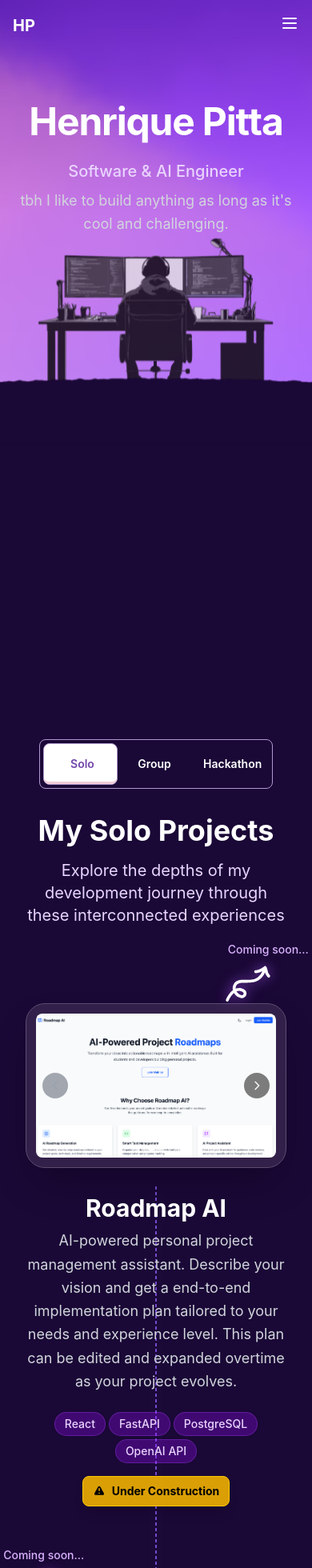
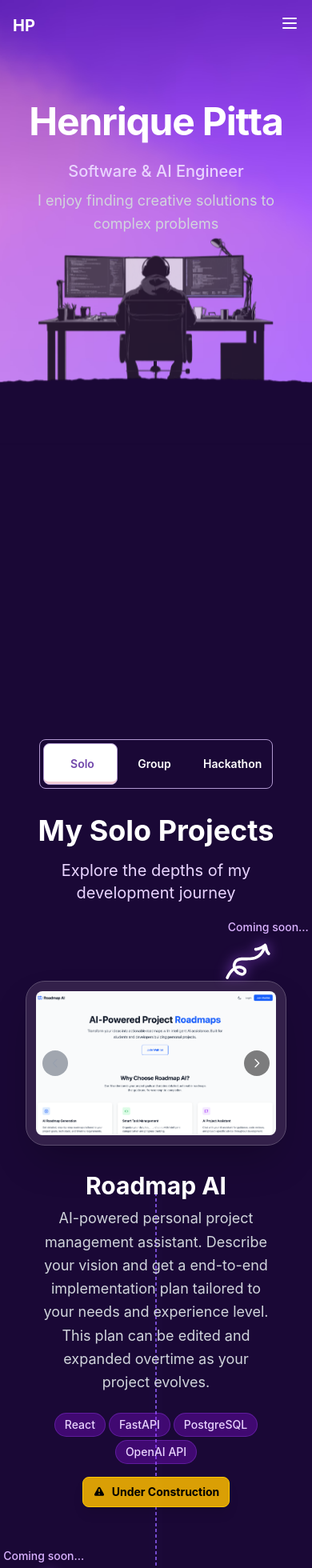
Before and after one commit to hpitta26/hpitta26.github.io, a React (Vite) app in the folder frontend/: page / in a window 390 px wide. Shown: the top 1960 px of the page at 80% size. Built offline with nearby package versions, Linux system fonts and the light colour scheme.

Commit message:
Fixed some visual bugs

```diff
--- a/frontend/src/components/Footer.jsx
+++ b/frontend/src/components/Footer.jsx
@@ -18,7 +18,7 @@ const Footer = () => {
         <div className="flex justify-center space-x-12 mb-14">
           {/* Email */}
           <a
-            href="mailto:20henriquep@gmail.com"
+            href="mailto:business@henriquepitta.com"
             className="text-gray-400 hover:text-white transition-colors duration-200 transform"
             title="Email"
           >
--- a/frontend/src/components/Hero.jsx
+++ b/frontend/src/components/Hero.jsx
@@ -36,7 +36,7 @@ const Hero = () => {
               Software & AI Engineer
             </h2>
             <p className="text-lg md:text-xl text-gray-300 mb-14 max-w-2xl mx-auto leading-relaxed">
-              tbh I like to build anything as long as it's cool and challenging.
+              I enjoy finding creative solutions to complex problems
             </p>
           </div>
         </div>
--- a/frontend/src/components/ProjectNode.jsx
+++ b/frontend/src/components/ProjectNode.jsx
@@ -28,7 +28,8 @@ const ProjectNode = ({ project, isLast, nextProject }) => {
   return (
     <div className={`relative grid grid-cols-1 lg:grid-cols-2 gap-8 lg:gap-20 items-center ${isLeft ? 'lg:flex-row-reverse' : ''}`}>
       {/* Project Description - Below node on small screens */}
-      <div className={`${isLeft ? 'lg:order-2 lg:text-right' : 'lg:order-1'} order-2 z-10 text-center lg:text-left ${isLeft ? 'lg:text-right' : ''}`}>
+      <div className={`${isLeft ? 'lg:order-2' : 'lg:order-1'} order-2 z-10 flex justify-center`}>
+        <div className={`${isLeft ? 'lg:text-right' : 'lg:text-left'} text-center w-full max-w-[600px] min-w-[320px] px-4 sm:px-8 lg:px-0`}>
           <h3 className="text-3xl font-bold text-white mb-2">
             {project.title}
           </h3>
@@ -40,7 +41,7 @@ const ProjectNode = ({ project, isLast, nextProject }) => {
           <p className="text-gray-300 text-lg leading-relaxed mb-6">
             {project.description}
           </p>
-        <div className={`flex flex-wrap gap-1 justify-center ${isLeft ? 'lg:justify-end' : 'lg:justify-start'}`}>
+          <div className={`flex flex-wrap gap-1 ${isLeft ? 'lg:justify-end' : 'lg:justify-start'} justify-center`}>
             {project.tags.map((tag, index) => (
               <span
                 key={index}
@@ -64,6 +65,7 @@ const ProjectNode = ({ project, isLast, nextProject }) => {
               </div>
             </div>
           )}
+        </div>
       </div>
 
       {/* Larger Project Node */}
@@ -107,7 +109,6 @@ const ProjectNode = ({ project, isLast, nextProject }) => {
             {/* Outer Frosted Glass Frame */}
             <div className="w-full h-full bg-[#33204a] rounded-3xl p-3 shadow-2xl border border-[#5b4c6e]">
               {/* Inner Glass Card */}
-              {project.images && project.images.length > 0 ? (
                 <div className="w-full h-full rounded-lg overflow-hidden relative group">
                   <img
                     src={`/assets/${project.images[currentImageIndex]}`}
@@ -163,24 +164,6 @@ const ProjectNode = ({ project, isLast, nextProject }) => {
                     </>
                   )}
                 </div>
-              ) : (
-                <div className={`w-full h-full bg-gradient-to-br ${project.gradient} bg-opacity-20 backdrop-blur-md rounded-lg border border-white/30 overflow-hidden`} style={{backgroundColor: 'rgba(255, 255, 255, 0.1)'}}>
-                  <div className="relative z-10 p-8 h-full">
-                    <div className="flex items-center justify-between h-full">
-                      <div className="flex-1 flex items-center justify-center">
-                        <div className="w-48 h-32 bg-white/10 rounded-2xl border border-white/20 flex items-center justify-center">
-                          <div className="text-center">
-                            <div className="w-12 h-12 bg-white/20 rounded-lg mx-auto mb-2 flex items-center justify-center">
-                              <span className="text-white text-lg">🎯</span>
-                            </div>
-                            <span className="text-white/60 text-xs">Project Demo</span>
-                          </div>
-                        </div>
-                      </div>
-                    </div>
-                  </div>
-                </div>
-              )}
             </div>
           </div>
         </div>
--- a/frontend/src/components/ProjectRoadmap.jsx
+++ b/frontend/src/components/ProjectRoadmap.jsx
@@ -216,7 +216,7 @@ const ProjectRoadmap = () => {
             {getSectionTitle()}
           </h2>
           <p className="text-xl text-purple-200 max-w-2xl mx-auto">
-            Explore the depths of my development journey through these interconnected experiences
+            Explore the depths of my development journey
           </p>
         </div>
 
```
Lines whose indentation alone changed are shown as unchanged.
